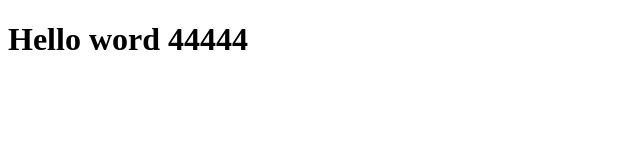
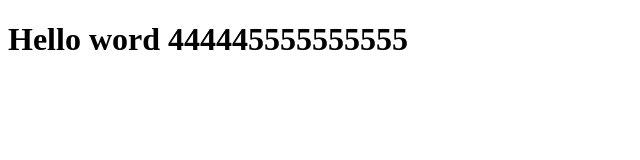
Before and after one commit to LeQuangThai1/abc, a plain HTML site: page index.html in a window 1280 px wide. Shown: the whole page, without its empty margins (0-640 px from the left). Drawn offline with Linux system fonts and the light colour scheme.

Commit message:
Update index.html

```diff
--- a/index.html
+++ b/index.html
@@ -7,6 +7,6 @@
     <title>Document</title>
 </head>
 <body>
-    <h1>Hello word 44444</h1>
+    <h1>Hello word 444445555555555</h1>
 </body>
 </html>
```
